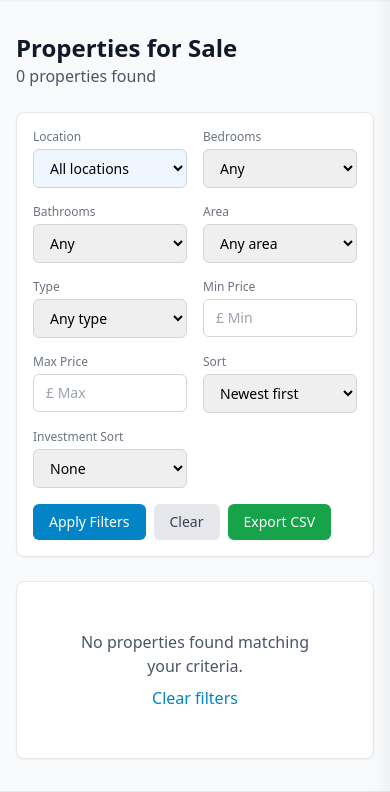
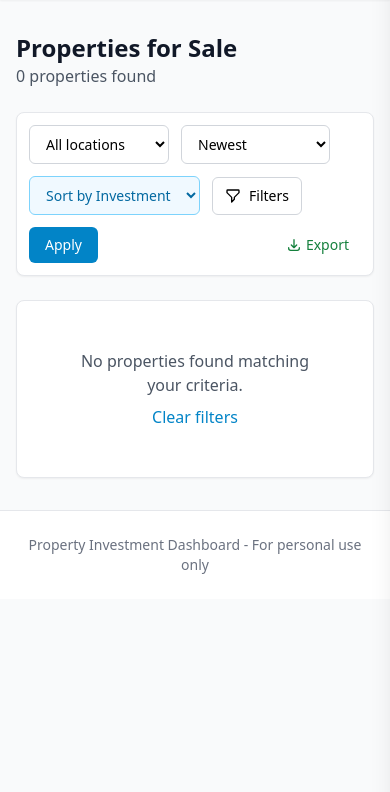
Before and after one commit to free-plinko-game/propertyscraper, a Flask app: page /properties in a window 390 px wide. Shown: the part 65-857 px from the top of the page. Run offline with Flask 3, Linux system fonts and the light colour scheme; data that the repository does not hold is empty; some libraries are stand-ins or nearby versions.

Commit message:
Redesign filter UI with collapsible panel
- Clean single-row filter bar with Location, Sort, and Investment Sort
- Collapsible "Filters" panel for advanced options (bedrooms, bathrooms, type, area, price range)
- Filter button shows badge with count of active filters
- Auto-expands panel when filters are active
- Simplified Investment Sort options with descriptive labels
- Export button moved to right side with icon
- Clear all link appears when filters are active

```diff
--- a/app/templates/properties.html
+++ b/app/templates/properties.html
@@ -9,27 +9,83 @@
 </div>
 
 <!-- Filters -->
-<div class="bg-white rounded-lg shadow-sm border border-gray-200 p-4 mb-6">
-    <form method="GET" action="{{ url_for('main.properties') }}" class="grid grid-cols-2 md:grid-cols-4 lg:grid-cols-8 gap-4">
-        <!-- Search Location -->
-        <div>
-            <label class="block text-xs text-gray-500 mb-1">Location</label>
-            <select name="search_location" class="w-full px-3 py-2 border border-gray-300 rounded-md text-sm bg-blue-50">
+<form method="GET" action="{{ url_for('main.properties') }}" id="filterForm">
+    <div class="bg-white rounded-lg shadow-sm border border-gray-200 mb-6">
+        <!-- Main Filter Bar -->
+        <div class="p-3 flex flex-wrap items-center gap-3">
+            <!-- Location -->
+            <select name="search_location" class="px-3 py-2 border border-gray-300 rounded-md text-sm bg-white min-w-[140px]">
                 <option value="">All locations</option>
                 {% for loc in search_locations %}
                 <option value="{{ loc }}" {% if filters.search_location == loc %}selected{% endif %}>{{ loc }}</option>
                 {% endfor %}
             </select>
+
+            <!-- Sort -->
+            <select name="sort" class="px-3 py-2 border border-gray-300 rounded-md text-sm bg-white">
+                <option value="date_desc" {% if filters.sort == 'date_desc' %}selected{% endif %}>Newest</option>
+                <option value="date_asc" {% if filters.sort == 'date_asc' %}selected{% endif %}>Oldest</option>
+                <option value="price_asc" {% if filters.sort == 'price_asc' %}selected{% endif %}>Price: Low-High</option>
+                <option value="price_desc" {% if filters.sort == 'price_desc' %}selected{% endif %}>Price: High-Low</option>
+            </select>
+
+            <!-- Investment Sort (client-side) -->
+            <select id="investmentSort" class="px-3 py-2 border border-primary-300 rounded-md text-sm bg-primary-50 text-primary-700">
+                <option value="">Sort by Investment</option>
+                <option value="score_desc">Best Deals</option>
+                <option value="yield_desc">Highest Yield</option>
+                <option value="profit_desc">Most Profit</option>
+                <option value="cashflow_desc">Best Cash Flow</option>
+                <option value="mortgage_asc">Lowest Mortgage</option>
+            </select>
+
+            <!-- Filter Toggle Button -->
+            <button type="button" onclick="toggleFilters()"
+                    class="px-3 py-2 border border-gray-300 rounded-md text-sm bg-white hover:bg-gray-50 flex items-center gap-2">
+                <svg xmlns="http://www.w3.org/2000/svg" class="h-4 w-4" fill="none" viewBox="0 0 24 24" stroke="currentColor">
+                    <path stroke-linecap="round" stroke-linejoin="round" stroke-width="2" d="M3 4a1 1 0 011-1h16a1 1 0 011 1v2.586a1 1 0 01-.293.707l-6.414 6.414a1 1 0 00-.293.707V17l-4 4v-6.586a1 1 0 00-.293-.707L3.293 7.293A1 1 0 013 6.586V4z" />
+                </svg>
+                <span>Filters</span>
+                {% set active_filters = (filters.bedrooms or filters.bathrooms or filters.area or filters.property_type or filters.min_price or filters.max_price) %}
+                {% if active_filters %}
+                <span class="bg-primary-600 text-white text-xs rounded-full px-1.5 py-0.5 min-w-[18px] text-center">
+                    {{ [filters.bedrooms, filters.bathrooms, filters.area, filters.property_type, filters.min_price, filters.max_price]|select|list|length }}
+                </span>
+                {% endif %}
+            </button>
+
+            <!-- Apply Button -->
+            <button type="submit" class="px-4 py-2 bg-primary-600 text-white rounded-md hover:bg-primary-700 text-sm">
+                Apply
+            </button>
+
+            <!-- Clear Link -->
+            {% if filters.search_location or filters.bedrooms or filters.bathrooms or filters.area or filters.property_type or filters.min_price or filters.max_price %}
+            <a href="{{ url_for('main.properties') }}" class="text-sm text-gray-500 hover:text-gray-700">
+                Clear all
+            </a>
+            {% endif %}
+
+            <!-- Export (pushed right) -->
+            <button type="button" onclick="exportToCSV()" class="ml-auto px-3 py-2 text-sm text-green-700 hover:text-green-800 flex items-center gap-1">
+                <svg xmlns="http://www.w3.org/2000/svg" class="h-4 w-4" fill="none" viewBox="0 0 24 24" stroke="currentColor">
+                    <path stroke-linecap="round" stroke-linejoin="round" stroke-width="2" d="M4 16v1a3 3 0 003 3h10a3 3 0 003-3v-1m-4-4l-4 4m0 0l-4-4m4 4V4" />
+                </svg>
+                Export
+            </button>
         </div>
 
+        <!-- Expandable Filters Panel -->
+        <div id="filtersPanel" class="hidden border-t border-gray-200 p-4 bg-gray-50">
+            <div class="grid grid-cols-2 md:grid-cols-3 lg:grid-cols-6 gap-4">
                 <!-- Bedrooms -->
                 <div>
-            <label class="block text-xs text-gray-500 mb-1">Bedrooms</label>
-            <select name="bedrooms" class="w-full px-3 py-2 border border-gray-300 rounded-md text-sm">
+                    <label class="block text-xs font-medium text-gray-600 mb-1">Bedrooms</label>
+                    <select name="bedrooms" class="w-full px-3 py-2 border border-gray-300 rounded-md text-sm bg-white">
                         <option value="">Any</option>
                         {% for i in range(1, 6) %}
                         <option value="{{ i }}" {% if filters.bedrooms == i %}selected{% endif %}>
-                    {{ i }}{% if i >= 5 %}+{% endif %}
+                            {{ i }}{% if i >= 5 %}+{% endif %} bed
                         </option>
                         {% endfor %}
                     </select>
@@ -37,21 +93,32 @@
 
                 <!-- Bathrooms -->
                 <div>
-            <label class="block text-xs text-gray-500 mb-1">Bathrooms</label>
-            <select name="bathrooms" class="w-full px-3 py-2 border border-gray-300 rounded-md text-sm">
+                    <label class="block text-xs font-medium text-gray-600 mb-1">Bathrooms</label>
+                    <select name="bathrooms" class="w-full px-3 py-2 border border-gray-300 rounded-md text-sm bg-white">
                         <option value="">Any</option>
                         {% for i in range(1, 4) %}
                         <option value="{{ i }}" {% if filters.bathrooms == i %}selected{% endif %}>
-                    {{ i }}{% if i >= 3 %}+{% endif %}
+                            {{ i }}{% if i >= 3 %}+{% endif %} bath
                         </option>
+                        {% endfor %}
+                    </select>
+                </div>
+
+                <!-- Property Type -->
+                <div>
+                    <label class="block text-xs font-medium text-gray-600 mb-1">Property Type</label>
+                    <select name="property_type" class="w-full px-3 py-2 border border-gray-300 rounded-md text-sm bg-white">
+                        <option value="">Any type</option>
+                        {% for ptype in property_types %}
+                        <option value="{{ ptype }}" {% if filters.property_type == ptype %}selected{% endif %} class="capitalize">{{ ptype }}</option>
                         {% endfor %}
                     </select>
                 </div>
 
                 <!-- Area -->
                 <div>
-            <label class="block text-xs text-gray-500 mb-1">Area</label>
-            <select name="area" class="w-full px-3 py-2 border border-gray-300 rounded-md text-sm">
+                    <label class="block text-xs font-medium text-gray-600 mb-1">Area</label>
+                    <select name="area" class="w-full px-3 py-2 border border-gray-300 rounded-md text-sm bg-white">
                         <option value="">Any area</option>
                         {% for area in areas %}
                         <option value="{{ area }}" {% if filters.area == area %}selected{% endif %}>{{ area }}</option>
@@ -59,76 +126,25 @@
                     </select>
                 </div>
 
-        <!-- Property Type -->
-        <div>
-            <label class="block text-xs text-gray-500 mb-1">Type</label>
-            <select name="property_type" class="w-full px-3 py-2 border border-gray-300 rounded-md text-sm">
-                <option value="">Any type</option>
-                {% for ptype in property_types %}
-                <option value="{{ ptype }}" {% if filters.property_type == ptype %}selected{% endif %} class="capitalize">{{ ptype }}</option>
-                {% endfor %}
-            </select>
-        </div>
-
                 <!-- Min Price -->
                 <div>
-            <label class="block text-xs text-gray-500 mb-1">Min Price</label>
+                    <label class="block text-xs font-medium text-gray-600 mb-1">Min Price</label>
                     <input type="number" name="min_price" placeholder="£ Min"
                            value="{{ filters.min_price or '' }}"
-                   class="w-full px-3 py-2 border border-gray-300 rounded-md text-sm">
+                           class="w-full px-3 py-2 border border-gray-300 rounded-md text-sm bg-white">
                 </div>
 
                 <!-- Max Price -->
                 <div>
-            <label class="block text-xs text-gray-500 mb-1">Max Price</label>
+                    <label class="block text-xs font-medium text-gray-600 mb-1">Max Price</label>
                     <input type="number" name="max_price" placeholder="£ Max"
                            value="{{ filters.max_price or '' }}"
-                   class="w-full px-3 py-2 border border-gray-300 rounded-md text-sm">
+                           class="w-full px-3 py-2 border border-gray-300 rounded-md text-sm bg-white">
                 </div>
-
-        <!-- Sort -->
-        <div>
-            <label class="block text-xs text-gray-500 mb-1">Sort</label>
-            <select name="sort" class="w-full px-3 py-2 border border-gray-300 rounded-md text-sm">
-                <option value="date_desc" {% if filters.sort == 'date_desc' %}selected{% endif %}>Newest first</option>
-                <option value="date_asc" {% if filters.sort == 'date_asc' %}selected{% endif %}>Oldest first</option>
-                <option value="price_asc" {% if filters.sort == 'price_asc' %}selected{% endif %}>Price (low to high)</option>
-                <option value="price_desc" {% if filters.sort == 'price_desc' %}selected{% endif %}>Price (high to low)</option>
-            </select>
             </div>
-
-        <!-- Investment Sort (client-side) -->
-        <div>
-            <label class="block text-xs text-gray-500 mb-1">Investment Sort</label>
-            <select id="investmentSort" class="w-full px-3 py-2 border border-gray-300 rounded-md text-sm">
-                <option value="">None</option>
-                <option value="score_desc">Deal Score (best)</option>
-                <option value="score_asc">Deal Score (lowest)</option>
-                <option value="yield_desc">Yield (high)</option>
-                <option value="yield_asc">Yield (low)</option>
-                <option value="profit_desc">Total Profit (high)</option>
-                <option value="profit_asc">Total Profit (low)</option>
-                <option value="cashflow_desc">Cash Flow (high)</option>
-                <option value="cashflow_asc">Cash Flow (low)</option>
-                <option value="mortgage_asc">Mortgage (low)</option>
-                <option value="mortgage_desc">Mortgage (high)</option>
-            </select>
         </div>
-
-        <!-- Submit -->
-        <div class="col-span-2 md:col-span-4 lg:col-span-7 flex gap-2">
-            <button type="submit" class="px-4 py-2 bg-primary-600 text-white rounded-md hover:bg-primary-700 text-sm">
-                Apply Filters
-            </button>
-            <a href="{{ url_for('main.properties') }}" class="px-4 py-2 bg-gray-200 text-gray-700 rounded-md hover:bg-gray-300 text-sm">
-                Clear
-            </a>
-            <button type="button" onclick="exportToCSV()" class="px-4 py-2 bg-green-600 text-white rounded-md hover:bg-green-700 text-sm">
-                Export CSV
-            </button>
     </div>
 </form>
-</div>
 
 <!-- Property Grid -->
 {% if properties %}
@@ -256,6 +272,21 @@
 
 {% block extra_scripts %}
 <script>
+    // Toggle filters panel
+    function toggleFilters() {
+        const panel = document.getElementById('filtersPanel');
+        panel.classList.toggle('hidden');
+    }
+
+    // Auto-expand filters if any are active
+    document.addEventListener('DOMContentLoaded', function() {
+        const hasActiveFilters = document.querySelector('#filtersPanel select option:checked:not([value=""])') ||
+                                 document.querySelector('#filtersPanel input[value]:not([value=""])');
+        if (hasActiveFilters) {
+            document.getElementById('filtersPanel').classList.remove('hidden');
+        }
+    });
+
     // Calculate Deal Score (0-100) - same algorithm as property detail
     function calculateDealScore(grossYield, netCashFlow, icr, price) {
         let score = 0;
```
Lines whose indentation alone changed are shown as unchanged.
